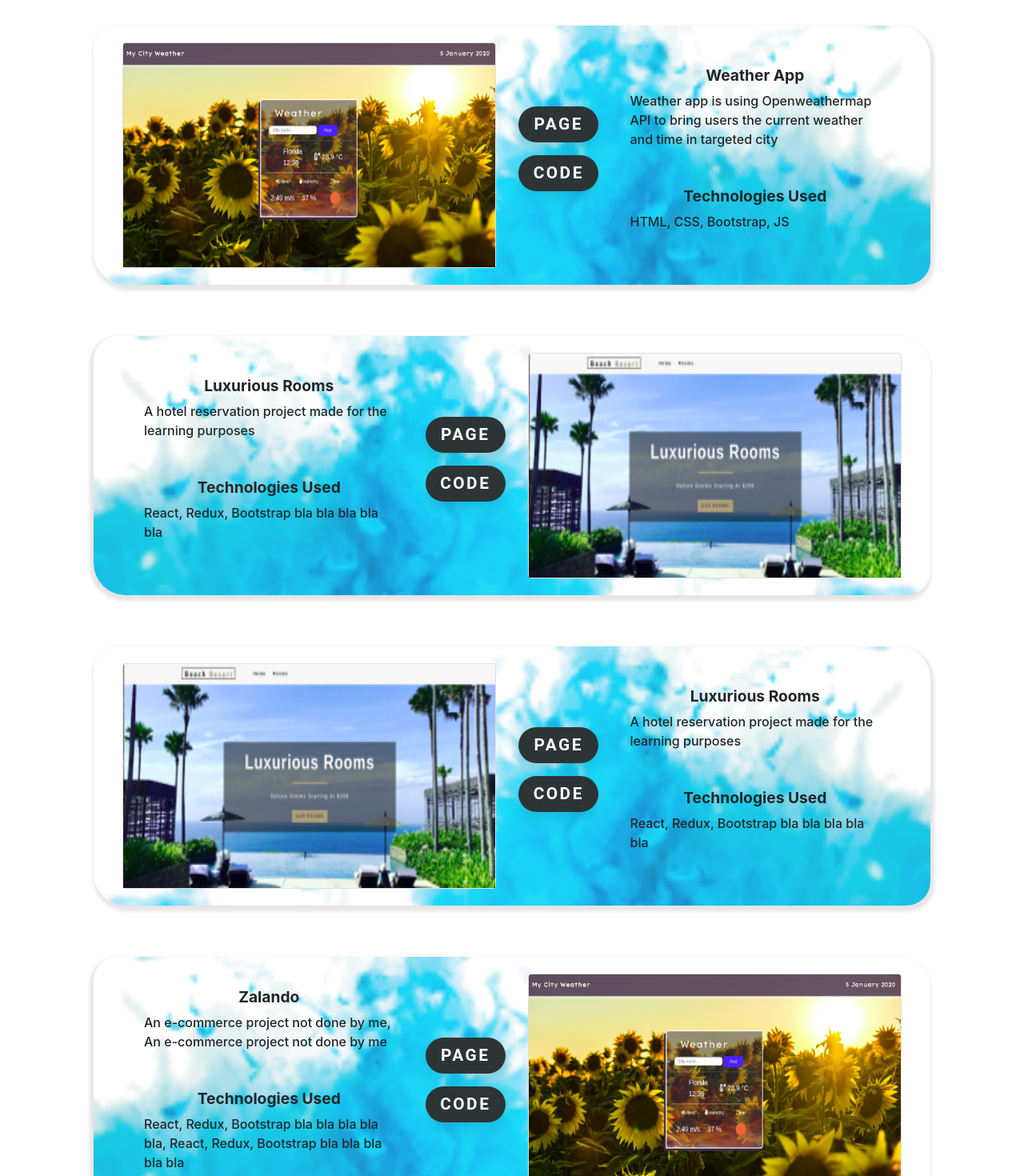
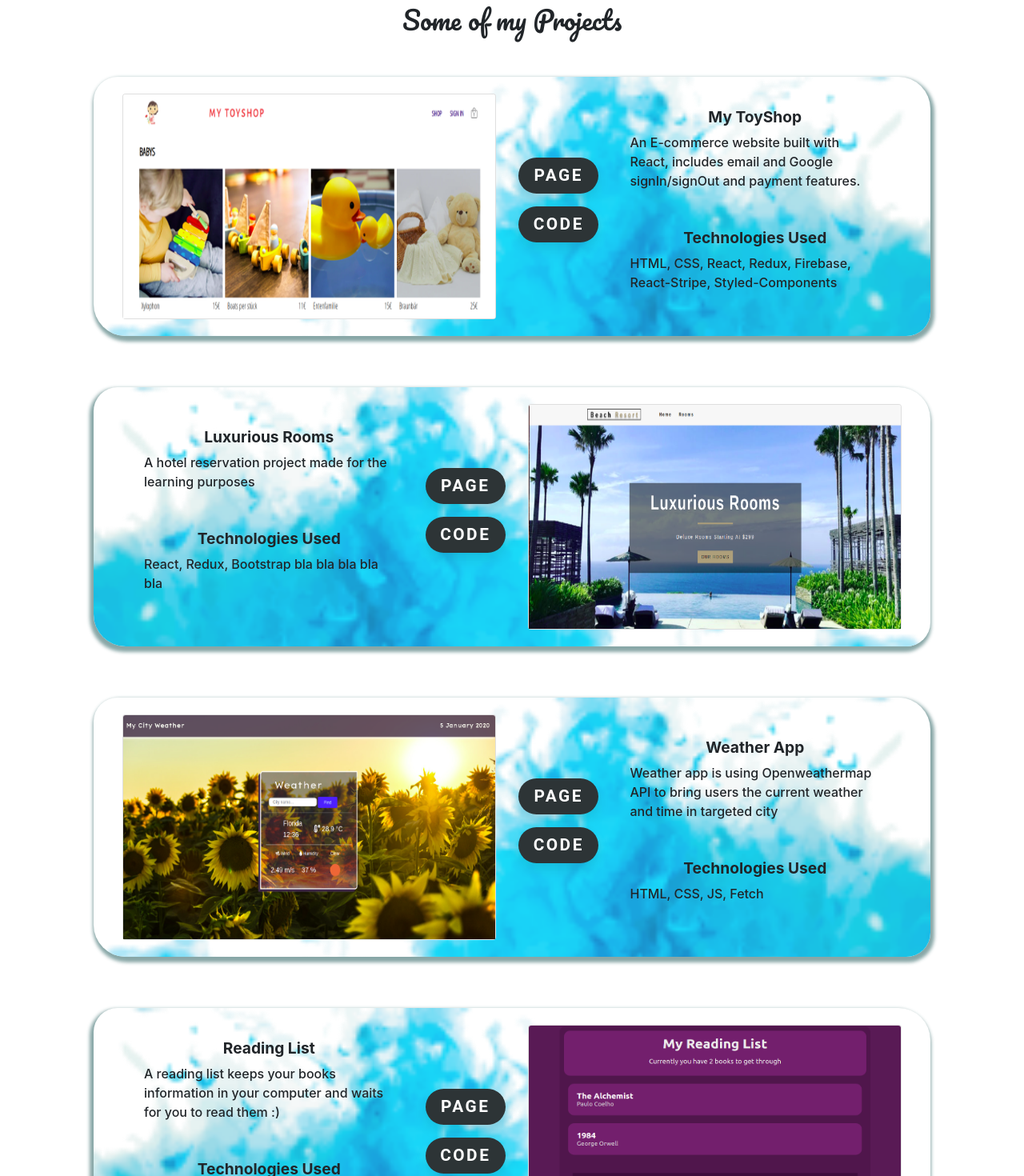
Before and after one commit to BrManga/Portfolio, a React (Create React App) app: page /projects in a window 1280 px wide. Shown: the part 80-1550 px from the top of the page at 80% size. Built offline with nearby package versions, Linux system fonts and the light colour scheme.

Commit message:
before refactoring scss

```diff
--- a/public/index.html
+++ b/public/index.html
@@ -24,7 +24,11 @@
       work correctly both with client-side routing and a non-root public URL.
       Learn how to configure a non-root public URL by running `npm run build`.
     -->
-    <title>React App</title>
+    <link
+      href="https://fonts.googleapis.com/css?family=Pacifico&display=swap"
+      rel="stylesheet"
+    />
+    <title>Manga</title>
   </head>
   <body>
     <noscript>You need to enable JavaScript to run this app.</noscript>
--- a/src/App.css
+++ b/src/App.css
@@ -37,6 +37,7 @@ body {
   display: flex;
   align-items: center;
   justify-content: center;
+  flex-direction: column;
   padding-top: 8rem;
   animation: fadein 2s;
   animation-fill-mode: forwards;
@@ -45,6 +46,13 @@ body {
   background-position: center;
   background-size: cover;
   background-repeat: no-repeat;
+}
+@media screen and (min-width: 800px) {
+  .wrap {
+    height: 100vh;
+    width: 100vw;
+    margin: 0;
+  }
 }
 
 @keyframes fadein {
@@ -118,7 +126,6 @@ body {
     margin-top: 1rem;
   }
   .wrap {
-    max-width: 320px;
     padding-top: 3rem;
   }
   .profileInfoWrap {
--- a/src/App.js
+++ b/src/App.js
@@ -41,7 +41,7 @@ class App extends Component {
                 navbarState={this.state.navbarOpen}
                 handleNavbar={this.handleNavbar}
               />
-             {/*  <Redirect to="/home" /> */}
+              {/* <Redirect to="/home" />  */}
 
               <Route exact path="/home" component={Home} />
               <Route exact path="/projects" component={Projects} />
--- a/src/components/Contact/Contact.css
+++ b/src/components/Contact/Contact.css
@@ -46,6 +46,8 @@
   }
   .right h1 {
     display: inline-block;
+    font-family: "Pacifico", cursive;
+    margin-bottom: 2rem;
   }
   .middle {
     width: 10vw;
--- /dev/null
+++ b/src/components/Home/home.styles.scss
@@ -0,0 +1,21 @@
+.wrap {
+    display: flex;
+    align-items: center;
+    justify-content: center;
+    flex-direction: column;
+    padding-top: 8rem;
+    animation: fadein 2s;
+    animation-fill-mode: forwards;
+    --contentHeight: 100%;
+    background-image: url(../../assets/contact_deneme.png);
+    background-position: center;
+    background-size: cover;
+    background-repeat: no-repeat;
+  }
+  @media screen and (min-width: 800px) {
+    .wrap {
+      height: 100vh;
+      width: 100vw;
+      margin: 0;
+    }
+  }
--- a/src/components/Navbar/CollapseMenu.js
+++ b/src/components/Navbar/CollapseMenu.js
@@ -44,6 +44,7 @@ const CollapseMenu = props => {
 export default CollapseMenu;
 
 const CollapseWrapper = styled(animated.div)`
+  width: 100%;
   background: #2d3436;
   position: fixed;
   top: 4.5rem;
@@ -69,7 +70,6 @@ const NavLinks = styled.ul`
     cursor: pointer;
     @media only screen and (max-width: 500px) {
       font-size: 0.8rem;
-
     }
     &:hover {
       color: #296180;
--- a/src/components/Projects/ProjectLeft.js
+++ b/src/components/Projects/ProjectLeft.js
@@ -1,5 +1,4 @@
 import React from "react";
-import styled from "styled-components";
 import { Col, Card } from "react-bootstrap";
 import "./projects.style.scss";
 
@@ -19,12 +18,9 @@ function ProjectLeft(props) {
       <Col sm={6} className="projectImageCol">
         <div className="imageCard">
           <Card>
-            <Card.Img
-              variant="top"
-              src={img}
-              className="projectCardImage"
-
-            />
+            <a href={pageURL} target="_blank" rel="noopener noreferrer" alt={pageTitle}>
+            <Card.Img variant="top" src={img} className="projectCardImage" />
+            </a>
           </Card>
         </div>
       </Col>{" "}
--- a/src/components/Projects/ProjectRight.js
+++ b/src/components/Projects/ProjectRight.js
@@ -40,7 +40,14 @@ function ProjectRight(props) {
       <Col sm={6} className="projectImageCol">
         <div className="imageCard">
           <Card>
-            <Card.Img variant="top" src={img} className="projectCardImage" />
+            <a
+              href={pageURL}
+              target="_blank"
+              rel="noopener noreferrer"
+              alt= {pageTitle}
+            >
+              <Card.Img variant="top" src={img} className="projectCardImage" />
+            </a>
           </Card>
         </div>
       </Col>{" "}
--- a/src/components/Projects/Projects.js
+++ b/src/components/Projects/Projects.js
@@ -1,22 +1,25 @@
 import React from "react";
-import img from "../../assets/Projects/resorthotelsm.png";
+import img from "../../assets/Projects/resorthotel.png";
 import img1 from "../../assets/Projects/weatherapp.png";
+import img2 from "../../assets/Projects/toyshop.png";
+import img3 from "../../assets/Projects/readinglist1.png";
 import ProjectLeft from "./ProjectLeft";
 import ProjectRight from "./ProjectRight";
-import "./projects.style.scss"
+import "./projects.style.scss";
 
 function Projects() {
   const state = [
     [
       {
-        img: img1,
-        pageTitle: "Weather App",
+        img: img2,
+        pageTitle: "My ToyShop",
         pageDescription:
-          "Weather app is using Openweathermap API to bring users the current weather and time in targeted city",
+          "An E-commerce website built with React, includes email and Google signIn/signOut and payment features.",
         technologyTitle: "Technologies Used",
-        technologyDescription: "HTML, CSS, Bootstrap, JS",
-        pageURL: "https://brave-wiles-6d83c2.netlify.com/",
-        codeURL: "https://github.com/BrManga/WeatherApp"
+        technologyDescription:
+          "HTML, CSS, React, Redux, Firebase, React-Stripe, Styled-Components",
+        pageURL: "https://toyshop.netlify.com/",
+        codeURL: "https://github.com/BrManga/Toy-Shop"
       },
       {
         img: img,
@@ -31,25 +34,25 @@ function Projects() {
     ],
     [
       {
-        img: img,
-        pageTitle: "Luxurious Rooms",
+        img: img1,
+        pageTitle: "Weather App",
         pageDescription:
-          "A hotel reservation project made for the learning purposes",
+          "Weather app is using Openweathermap API to bring users the current weather and time in targeted city",
         technologyTitle: "Technologies Used",
-        technologyDescription: "React, Redux, Bootstrap bla bla bla bla bla",
-        pageURL: "https://best-beach-resort-hotel.netlify.com/",
-        codeURL: "https://github.com/BrManga/Resort_Hotel_MERN_Project"
+        technologyDescription: "HTML, CSS, JS, Fetch",
+        pageURL: "https://brave-wiles-6d83c2.netlify.com/",
+        codeURL: "https://github.com/BrManga/WeatherApp"
       },
       {
-        img: img1,
-        pageTitle: "Zalando",
+        img: img3,
+        pageTitle: "Reading List",
         pageDescription:
-          "An e-commerce project not done by me, An e-commerce project not done by me",
+          "A reading list keeps your books information in your computer and waits for you to read them :)",
         technologyTitle: "Technologies Used",
         technologyDescription:
-          "React, Redux, Bootstrap bla bla bla bla bla, React, Redux, Bootstrap bla bla bla bla bla",
-        pageURL: "https://best-beach-resort-hotel.netlify.com/",
-        codeURL: "https://github.com/BrManga/Resort_Hotel_MERN_Project"
+          "HTML, CSS, React, Context, Hooks (useReducer, useEffect)",
+        pageURL: "https://react-reading-list.netlify.com/",
+        codeURL: "https://github.com/BrManga/Reading_list"
       }
     ]
   ];
@@ -58,9 +61,14 @@ function Projects() {
       <ProjectLeft {...project[0]} /> <ProjectRight {...project[1]} />
     </>
   ));
-  return <div className="container wrapProjects">{projects}</div>;
+  return (
+    <>
+      <div className="container wrapProjects">
+        <p className="projectsTitle">Some of my Projects</p>
+        {projects}
+      </div>
+    </>
+  );
 }
 
-
-
 export default Projects;
--- a/src/components/Projects/projects.style.scss
+++ b/src/components/Projects/projects.style.scss
@@ -1,3 +1,7 @@
+.projectsTitle {
+  font-family: "Pacifico", cursive;
+  font-size: 2rem;
+}
 .wrapProjects {
   display: flex;
   flex-direction: column;
@@ -26,6 +30,16 @@
   padding: 1rem !important;
   display: flex;
   margin: 2rem;
+  @media screen and (max-width: 800px) {
+    flex-direction: column;
+    .projectdescriptionCol {
+      order: 3;
+      margin: 0 !important;
+    }
+    .projectdescription {
+      padding: 0 !important;
+    }
+  }
 }
 .backgroundLeft:after {
   content: "";
@@ -40,7 +54,7 @@
   z-index: -1;
   opacity: 0.9;
   border-radius: 30px 40px;
-  box-shadow: 2px 4px 4px 3px rgb(229, 226, 226);
+  box-shadow: 2px 4px 4px 3px rgb(124, 158, 158);
 }
 
 .projectImageCol {
@@ -49,13 +63,15 @@
 
 .projectCardImage {
   height: 280px;
+  @media screen and (max-width: 800px) {
+    height: 200px;
+  }
 }
 
 .projectdescriptionCol {
   display: flex;
   align-items: center;
   justify-content: center;
-
   flex-direction: column;
   div {
     border-radius: 10px;
@@ -78,7 +94,9 @@
   box-shadow: 0px 8px 15px rgba(0, 0, 0, 0.1);
   transition: all 0.3s ease 0s;
   cursor: pointer;
+  &:focus {
     outline: none;
+  }
   &:hover {
     background-color: white;
     box-shadow: 0px 15px 20px rgba(76, 78, 79, 0.9);
@@ -120,6 +138,15 @@
   padding: 1rem !important;
   display: flex;
   margin: 2rem;
+  @media screen and (max-width: 800px) {
+    flex-direction: column;
+    .projectdescriptionCol {
+      order: 3;
+    }
+    .projectImageCol {
+      order: -1;
+    }
+  }
 }
 .backgroundRight:after {
   content: "";
@@ -135,7 +162,7 @@
   z-index: -1;
   opacity: 0.9;
   border-radius: 30px 40px;
-  box-shadow: -2px 4px 4px 3px rgb(229, 226, 226);
+  box-shadow: -2px 4px 4px 3px rgb(124, 158, 158);
 }
 
 .projectDescription {
@@ -148,4 +175,11 @@
     font-size: 1rem;
     font-weight: 500;
   }
+  @media screen and (max-width: 800px) {
+    margin: 1rem auto;
+    text-align: center;
+    h2 {
+      margin-top: 1rem !important;
     }
+  }
+}
```
Also changed, not shown: src/components/Home/Home.js (+18 -9 lines), src/assets/Projects/readinglist1.png (added), src/assets/Projects/toyshop.png (added). Lines whose indentation alone changed are shown as unchanged.
